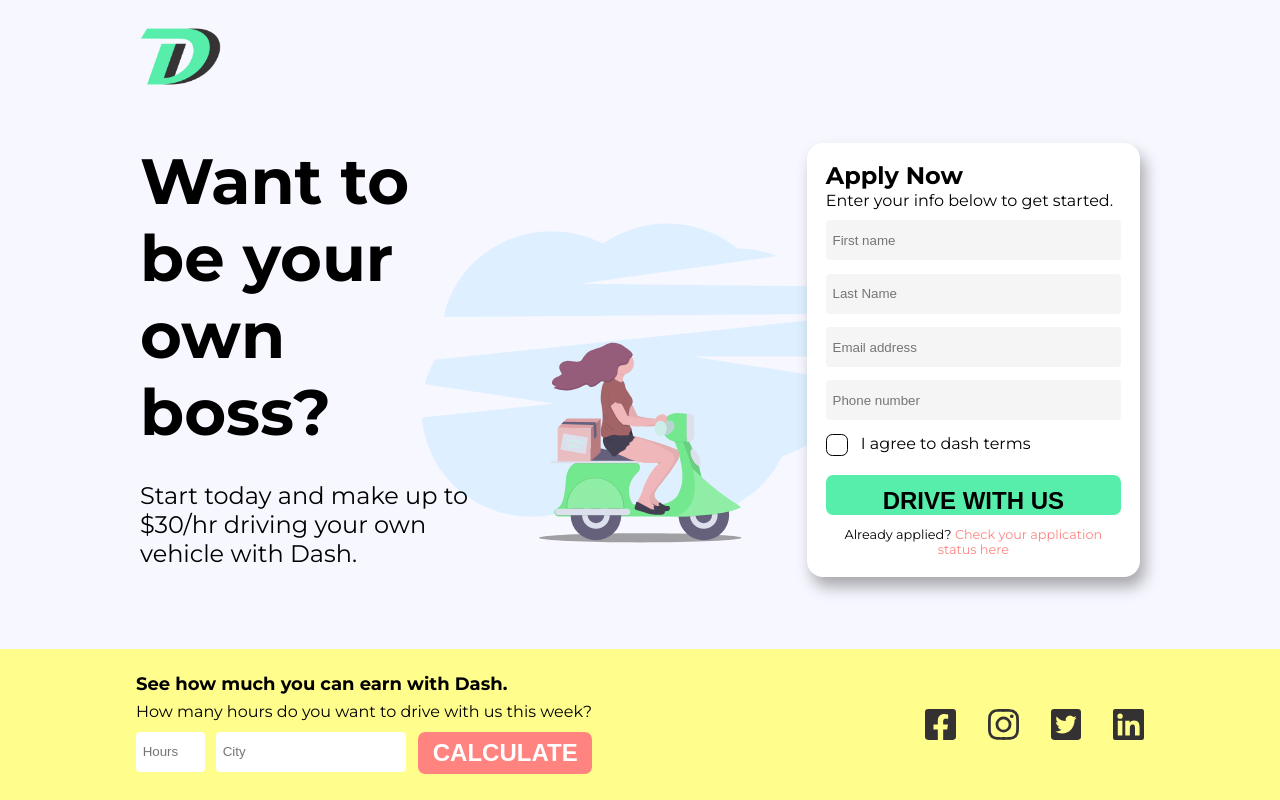
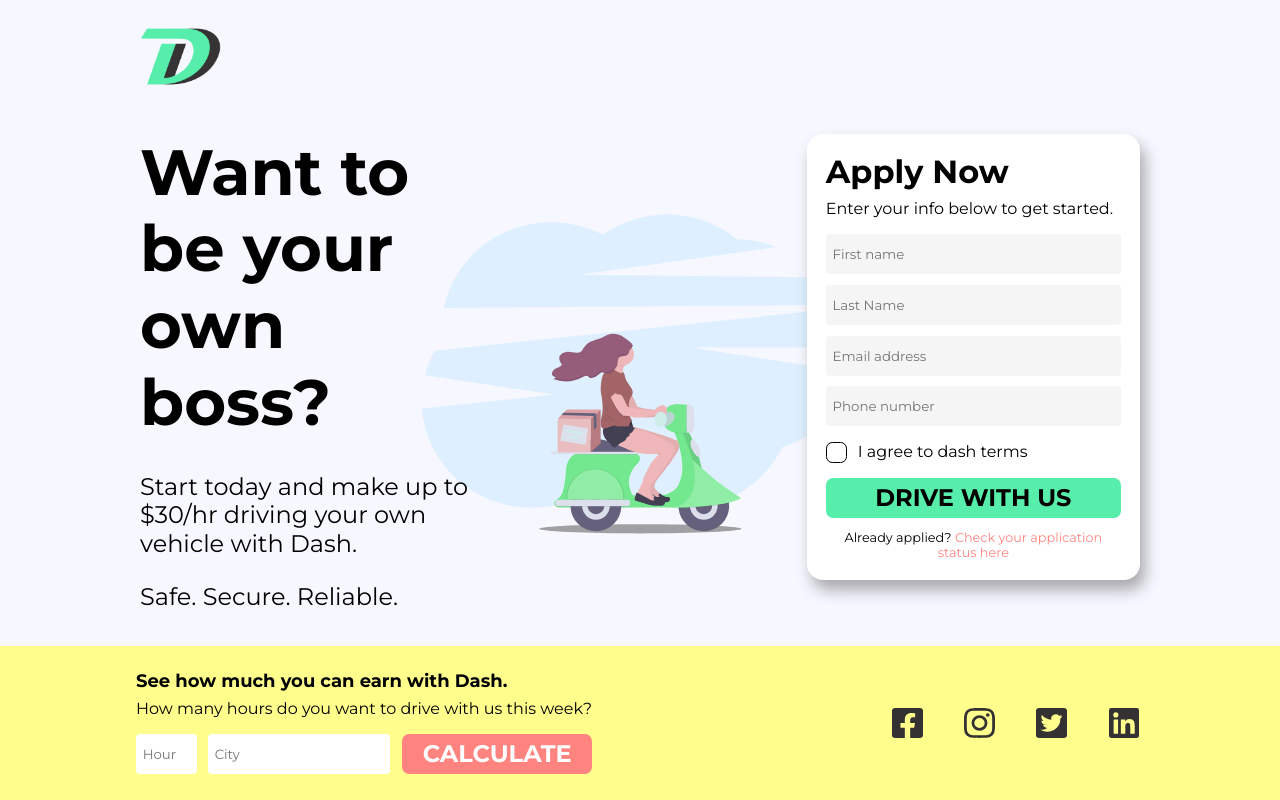
Before and after one commit to brunlucen/brunlucen.github.io, a plain HTML site: page landing-page/index.html in a window 1280 px wide. Drawn offline with nearby package versions, Linux system fonts and the light colour scheme.

Commit message:
Final adjustments were made. Both CSS and HTML passed validation

```diff
--- a/landing-page/css/style.css
+++ b/landing-page/css/style.css
@@ -1,6 +1,9 @@
-/* mtm6201-landing-page */
+/*
+mtm6201-landing-page
+Bruno Lucena
+*/
 
-/* GLOBAL */
+/* GLOBAL - Setting the global elements of the page */
 * {
   box-sizing: border-box;
 }
@@ -27,27 +30,35 @@ main {
   margin: 0 2.5em;
 }
 
-figure {
-  margin: 0 0 1em
+footer {
+  background-color: #FFFD8C;
+  margin: 3em 0 0 0;
 }
 
-/* footer */
-footer {
-  background-color: #FFFD8C;
-}
-
-div.footer-wrapper {
+/* Footer wrapper is being used mainly as a way to control padding inside */
+.footer-wrapper {
   padding: 1.5em 2.5em;
 }
 
 footer ul {
   display: flex;
-  justify-content: space-around;
+  justify-content: center;
 }
 
 footer li {
-  margin: 2em 0 2em 2em;
+  margin: 0.75em;
+  padding: 0.3em;
+  background: transparent;
+  transition: 0.2s all ease-in;
+  -o-transition: 0.2s all ease-in;
+  -moz-transition: 0.2s all ease-in;
+  border-radius: 0.4em;
 }
+
+footer li:hover {
+  background-color: white;
+}
+
 
 /* CLASSES - Reusable classes */
 
@@ -87,7 +98,6 @@ main form {
   border-radius: 1em;
   padding: 1.6em;
   box-shadow: 5px 10px 15px 0px rgba(51, 49, 49, 0.4);
-  margin: 2.5em 0;
 }
 
 fieldset div {
@@ -103,13 +113,22 @@ fieldset label {
 }
 
 input {
-  height: 3em
+  height: 3em;
+  font-family: 'Montserrat', sans-serif;
+}
+
+::placeholder,
+::-webkit-input-placeholder,
+::-moz-placeholder,
+::-ms-input-placeholder {
+  /* Chrome/Opera/Safari */
+  color: #9B9B9B;
 }
 
 main input {
   background-color: whitesmoke;
   width: 100%;
-  margin: 0 0 1em;
+  margin: 0 0 0.8em;
 }
 
 main input,
@@ -148,7 +167,8 @@ input#city {
   margin: 0 0 0 0.8em;
 }
 
-/*Checkboxes styles*/
+
+/* Checkboxes styles - I found this code online but I can't really remember where, I've tweaked a little to match the checkbox used on the XD prototype */
 input[type="checkbox"] {
   display: none;
 }
@@ -157,6 +177,7 @@ input[type="checkbox"] {
   display: flex;
   justify-content: center;
   align-items: center;
+  margin: 0.3em 0;
 }
 
 .boxes label {
@@ -168,8 +189,7 @@ input[type="checkbox"] {
 input[type="checkbox"]+label {
   display: block;
   position: relative;
-  padding-left: 35px;
-  margin-bottom: 10px;
+  padding: 0 0 0 2em;
   cursor: pointer;
   -webkit-user-select: none;
   -moz-user-select: none;
@@ -180,16 +200,18 @@ input[type="checkbox"]+label {
 input[type="checkbox"]+label:before {
   content: '';
   display: block;
-  width: 20px;
-  height: 20px;
+  width: 1.2em;
+  height: 1.2em;
   border: 1px solid black;
   border-radius: 0.4em;
   position: absolute;
   left: 0;
   top: 0;
   opacity: 1;
-  -webkit-transition: all .12s, border-color .08s;
-  transition: all .12s, border-color .08s;
+  -webkit-transition: all 0.2s;
+  -moz-transition: all 0.2s;
+  -o-transition: all 0.2s;
+  transition: all 0.2s;
 }
 
 input[type="checkbox"]:checked+label:before {
@@ -198,26 +220,26 @@ input[type="checkbox"]:checked+label:before {
   left: 5px;
   border-radius: 0;
   opacity: 1;
-  border: 1px solid cornflowerblue;
+  border: 1px solid green;
   border-top-color: transparent;
   border-left-color: transparent;
   -webkit-transform: rotate(45deg);
+  -moz-transform: rotate(45deg);
+  -o-transform: rotate(45deg);
   transform: rotate(45deg);
 }
 
 input[type="checkbox"]:checked+label {
-  color: cornflowerblue;
+  color: green;
 }
 
 main input#terms {
   padding: 0;
-  height: auto;
-  border-radius: 0.7em;
+  border-radius: 0.6em;
   border: 1px solid #333131;
   background-color: white;
 }
 
-/* TEXT */
 h1 {
   font-size: 3.75em;
   margin: 0 0 0.5em;
@@ -225,7 +247,7 @@ h1 {
 
 h2 {
   font-size: 2.3em;
-  margin: 0 0 0.4em 0;
+  margin: 0 0 0.3em 0;
 }
 
 h1,
@@ -240,7 +262,7 @@ p {
 form legend,
 footer p {
   font-size: 1em;
-  margin: 0 0 0.625em 0;
+  padding: 0 0 1em 0;
 }
 
 form p {
@@ -253,11 +275,18 @@ form p a {
   text-decoration: none;
 }
 
+form p a:visited,
+form p a:hover {
+  color: #CA3C37;
+  text-decoration: underline;
+  transition: 0.3s all ease-in;
+}
+
 form legend span {
   display: none;
 }
 
-p span {
+.subtitle span {
   display: none;
 }
 
@@ -278,27 +307,27 @@ footer h3 {
   footer input[type="submit"] {
     margin: 0 0 0 0.5em;
     width: 100%;
+    line-height: 0;
   }
 
   form legend span {
     display: initial;
   }
 
-
   .scooter {
-    padding: 0 2em;
+    padding: 1em 2em;
   }
 }
 
-/* MEDIA Desktop - 1200px special height issues*/
+/* MEDIA Desktop - 1200px  and height 900px / I had to change some attributes to be able to make the layout work on laptops or screens with a height smaller than 900px. I did not want to use percentage based paddings or margins so I created a special query for this */
 @media screen and (min-width: 1200px) and (max-height: 900px) {
   h2 {
-    font-size: 1.5em;
+    font-size: 2em;
     margin: 0;
   }
 
   form legend {
-    font-size: 1em;
+    padding: 0.5em 0 1em;
   }
 
   main form {
@@ -306,7 +335,16 @@ footer h3 {
   }
 
   input[type="submit"] {
-    height: 40px
+    height: 40px;
+    line-height: 0;
+  }
+
+  footer {
+    margin: 0;
+  }
+
+  footer li {
+    margin: 0 0 0 2em;
   }
 }
 
@@ -319,7 +357,7 @@ footer h3 {
   }
 
   header {
-    padding: 1em 8.75em;
+    padding: 1em 8.75em 0;
   }
 
   main {
@@ -357,22 +395,38 @@ footer h3 {
     font-size: 4rem;
   }
 
+  .subtitle span {
+    display: block;
+    padding: 1em 0 0;
+  }
 }
 
+/* Media 1600px I implemented some minor adjustments to the layout for the 1600px viewports */
 @media (min-width: 1600px) {
   h1 {
     font-size: 5rem;
   }
 
   form legend {
-    font-size: 1.5em;
+    font-size: 1.3em;
+    line-height: 1;
   }
 
   main {
     grid-template-rows: minmax(400px, 580px);
   }
+
+  main input,
+  form input {
+    font-size: 1em;
+  }
+
+  form p {
+    font-size: 1em;
+  }
 }
 
+/* Desktop 1920 - To make it identical to the prototype, I made one minor change to the max-width */
 @media (min-width: 1920px) {
 
   header,
--- a/landing-page/index.html
+++ b/landing-page/index.html
@@ -1,5 +1,5 @@
 <!DOCTYPE html>
-<html>
+<html lang="en">
 
 <head>
   <meta charset="UTF-8">
@@ -11,7 +11,6 @@
   <title>Dash - MTM6201-landing-page</title>
   <!--Fonts - Montserrat-->
   <link href="https://fonts.googleapis.com/css?family=Montserrat:400,500,700&display=swap" rel="stylesheet">
-
   <link rel="stylesheet" href="https://cdnjs.cloudflare.com/ajax/libs/meyer-reset/2.0/reset.min.css">
   <link rel="stylesheet" href="css/meyerreset.css">
   <link rel="stylesheet" href="css/style.css">
@@ -22,36 +21,32 @@
 <body>
   <div class="wrapper">
     <header>
-      <!--<div class="logo"></div> -->
-      <img src="img/logo/logo.png">
+      <img src="img/logo/logo.png" alt="Dash logo">
     </header>
     <main>
       <div>
         <h1>Want to be your own boss?</h1>
-        <p>Start today and make up to $30/hr driving your own vehicle with Dash. <span>Safe. Secure. Reliable.</span>
+        <p class="subtitle">Start today and make up to $30/hr driving your own vehicle with Dash. <span>Safe. Secure.
+            Reliable.</span>
         </p>
       </div>
       <div class="scooter">
-        <img src="img/bg-image/scooter.svg">
+        <img src="img/bg-image/scooter.svg" alt="Dash delivery service illustration">
       </div>
       <form>
         <h2 class="title">Apply Now</h2>
         <fieldset>
-          <legend>Enter your info below<span> to get started</span>.</legend>
+          <legend>Enter your info below <span>to get started</span>.</legend>
           <div>
-            <!-- <label for="fname">First Name</label> -->
             <input type="text" name="fname" id="fname" placeholder="First name">
           </div>
           <div>
-            <!-- <label for="lname">Last Name</label> -->
             <input type="text" name="lname" id="lname" placeholder="Last Name">
           </div>
           <div>
-            <!-- <label for="email">Email address</label> -->
             <input type="email" name="email" id="email" placeholder="Email address">
           </div>
           <div>
-            <!-- <label for="phone">Phone number</label> -->
             <input type="text" name="phone" id="phone" placeholder="Phone number">
           </div>
         </fieldset>
@@ -71,9 +66,7 @@
           <form>
             <fieldset>
               <div class="flex">
-                <!-- <label for="hours">Hours</label> -->
                 <input type="number" name="hours" min="0" max="100" id="hours" placeholder="Hours">
-                <!-- <label for="city">City</label> -->
                 <input type="text" name="city" id="city" placeholder="City">
               </div>
             </fieldset>
@@ -83,10 +76,10 @@
         </div>
         <div class="footer-social">
           <ul>
-            <li><img class="facebook" src="img/icons/facebook.svg" alt=""></li>
-            <li><img src="img/icons/instagram.svg" alt=""></li>
-            <li><img src="img/icons/twitter.svg" alt=""></li>
-            <li><img src="img/icons/linkedin.svg" alt=""></li>
+            <li><a href="#"><img class="facebook" src="img/icons/facebook.svg" alt=""></a></li>
+            <li><a href="#"><img src="img/icons/instagram.svg" alt=""></a></li>
+            <li><a href="#"><img src="img/icons/twitter.svg" alt=""></a></li>
+            <li><a href="#"><img src="img/icons/linkedin.svg" alt=""></a></li>
           </ul>
         </div>
       </div>
```
